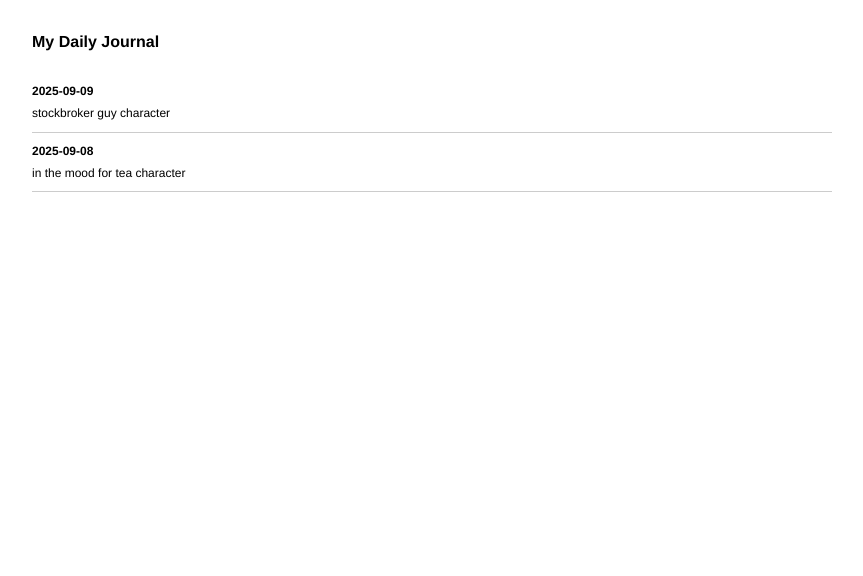
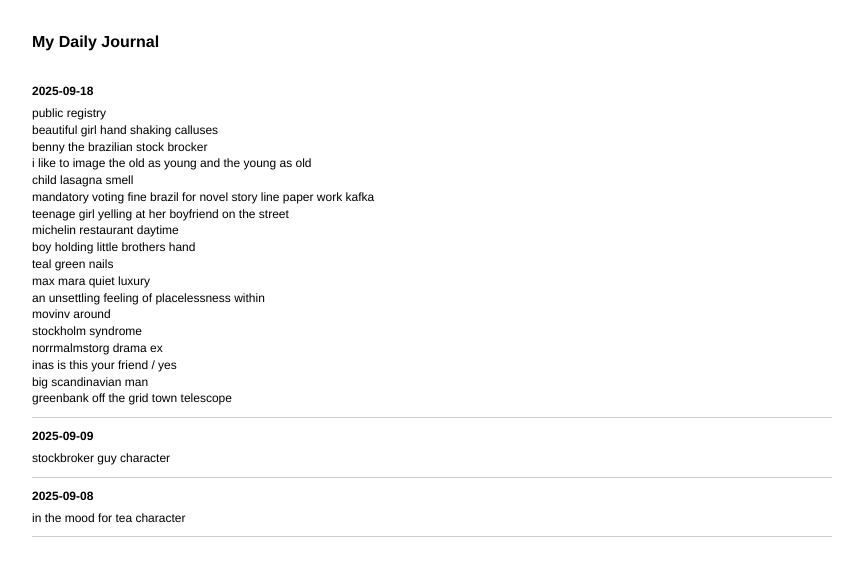
Before and after one commit to imanbenerrabeh/26082002.com., a plain HTML site: page index.html in a window 1280 px wide. Shown: the whole page, without its empty margins (208-1071 px from the left). Drawn offline with Linux system fonts and the light colour scheme.

Commit message:
Update index.html

```diff
--- a/index.html
+++ b/index.html
@@ -43,6 +43,30 @@
   <h1>My Daily Journal</h1>
 
   <div class="entry">
+    <h2>2025-09-18</h2>
+    <p>
+      public registry<br>
+      beautiful girl hand shaking calluses<br>
+      benny the brazilian stock brocker<br>
+      i like to image the old as young and the young as old<br>
+      child lasagna smell<br>
+      mandatory voting fine brazil for novel story line paper work kafka<br>
+      teenage girl yelling at her boyfriend on the street<br>
+      michelin restaurant daytime<br>
+      boy holding little brothers hand<br>
+      teal green nails<br>
+      max mara quiet luxury<br>
+      an unsettling feeling of placelessness within<br>
+      movinv around<br>
+      stockholm syndrome<br>
+      norrmalmstorg drama ex<br>
+      inas is this your friend / yes<br>
+      big scandinavian man<br>
+      greenbank off the grid town telescope
+    </p>
+  </div>
+
+  <div class="entry">
     <h2>2025-09-09</h2>
     <p>stockbroker guy character</p>
   </div>
@@ -52,7 +76,7 @@
     <p>in the mood for tea character</p>
   </div>
 
-  <!-- stockholm —syndome>
+  <!-- end of entries -->
 
 </body>
 </html>
```
